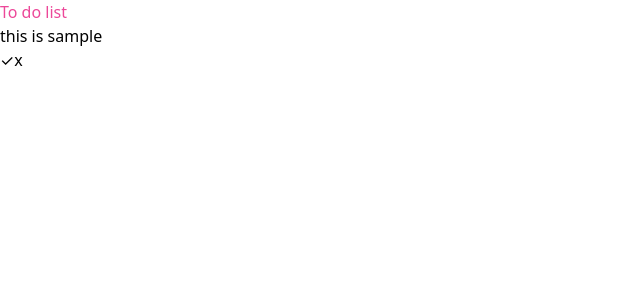
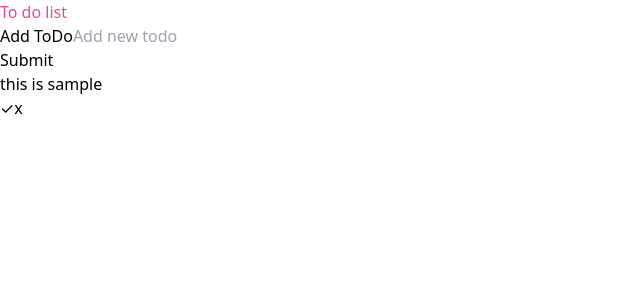
Before and after one commit to CodersforLearning/todo-app-react-innoc3ntt, a React (Create React App) app: page / in a window 1280 px wide. Shown: the top 300 px of the page, without its empty margins (0-640 px from the left). Built offline with nearby package versions, Linux system fonts and the light colour scheme.

Commit message:
rendered todo form

```diff
--- a/src/App.js
+++ b/src/App.js
@@ -26,18 +26,19 @@ function ToDoForm({addToDo}) {
         if (!value) return;
         addToDo(value);
         setValue("");
+    };
 
-        return (
+    return (
             <Form onSubmit={handleSubmit}>
                 <Form.Group>
                     <Form.Label>Add ToDo</Form.Label>
-                    <Form.Control type="text" className="input" value={value} onChange={e => setValue(e.target.value)}
+                    <Form.Control type="text" className="input" value={value}
+                                  onChange={e => setValue(e.target.value)}
                                   placeholder="Add new todo"/>
                 </Form.Group>
                 <Button variant="light" type="submit">Submit</Button>
             </Form>
-        );
-    };
+    );
 }
 
 ToDo.propTypes = {
@@ -57,12 +58,10 @@ function App() {
             isDone: false
         }]);
 
+    //ToDo add a toggle handler for isDone state
+
     const addToDo = text => {
-        const newToDo = {
-            text: {text},
-            isDone: false
-        };
-        const newToDos = [...toDos, newToDo];
+        const newToDos = [...toDos, {text}];
         setToDos(newToDos);
     };
 
@@ -81,6 +80,7 @@ function App() {
     return (
         <div className="min-h-full">
             <h1 className="text-pink-500">To do list</h1>
+            <ToDoForm addToDo={addToDo}/>
             <div>
                 {toDos.map((toDo, index) => {
                     return (<Card>
```
